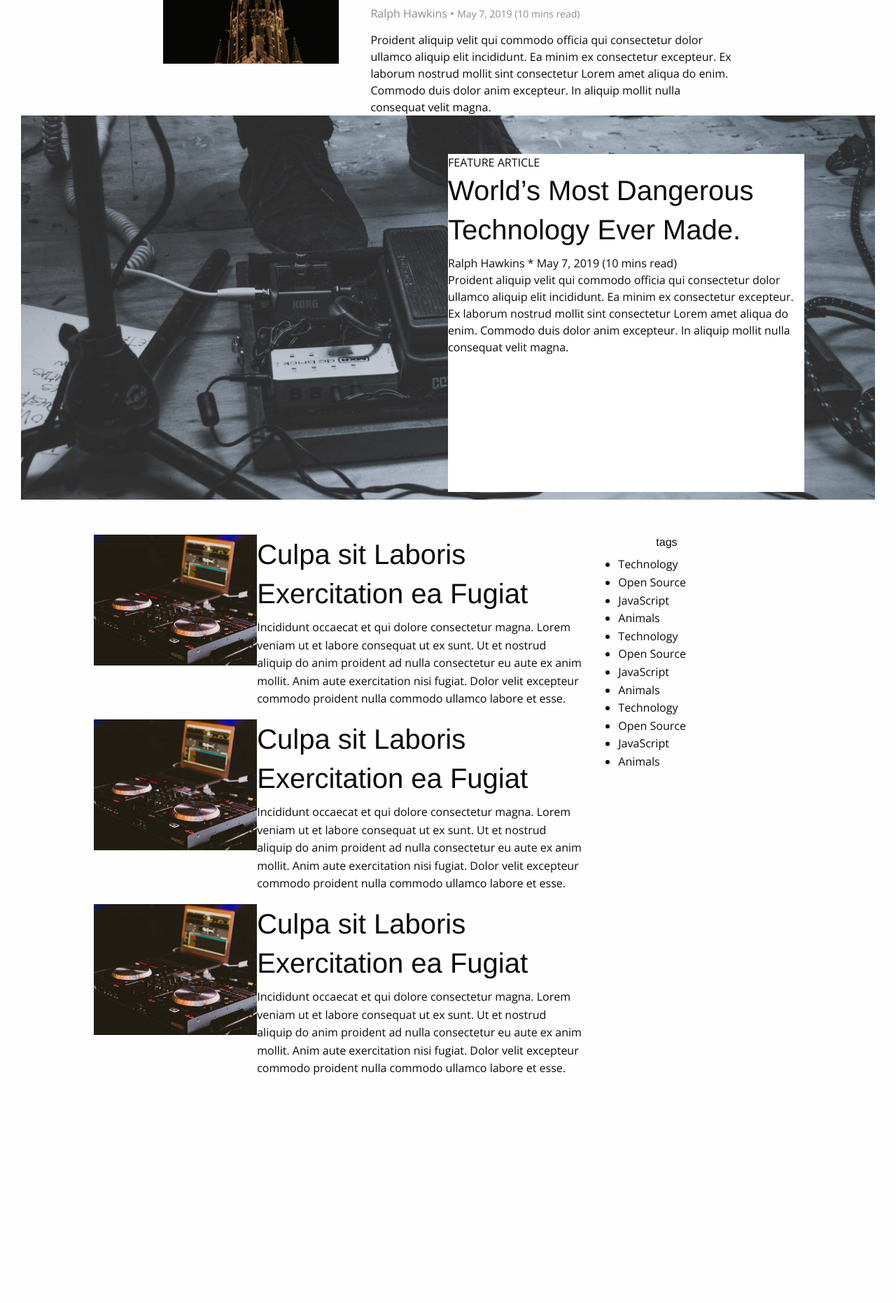
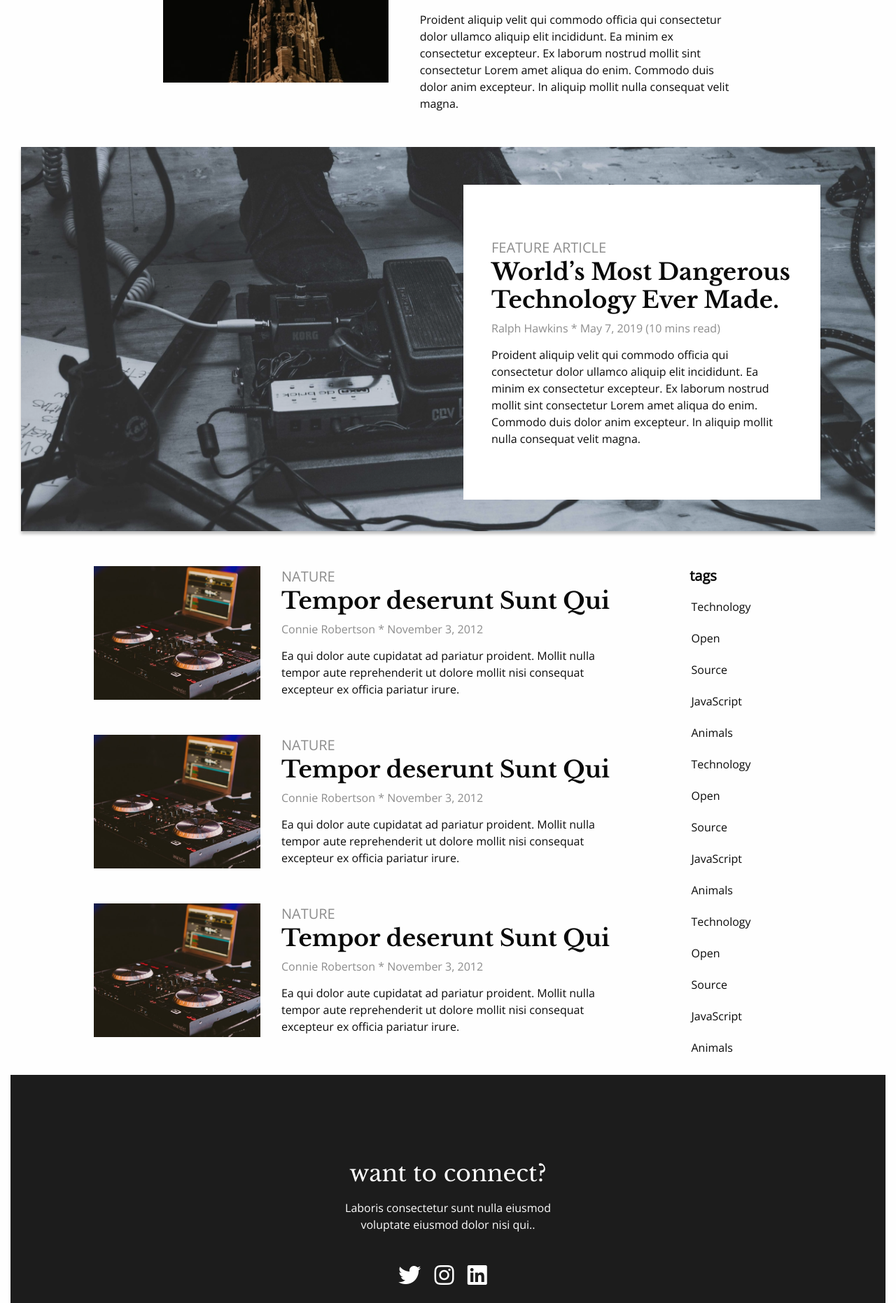
Before and after one commit to agentur22/pavic, a PHP site: page / in a window 1280 px wide. Shown: the part 1698-3560 px from the top of the page at 70% size. Before the commit the page ends 3234 px from the top, so only its background shows below. Run offline with PHP 8.4, Linux system fonts and the light colour scheme.

Commit message:
finish html and css for home page

```diff
--- a/web/assets/css/style.css
+++ b/web/assets/css/style.css
@@ -106,26 +106,36 @@
 }
 
 .hero-section,
-.featured-article {
+.feature-article {
     position: relative;
     margin-bottom: 50px;
 }
 
-.hero-section img {
+.hero-section img,
+.feature-article img {
     width: 100%;
     height: auto;
     z-index: 1;
     box-shadow: 0px 4px 4px 0px rgba(0, 0, 0, 0.25);
 }
 
+.hero-text-box,
+.feature-text-box {
+    background: #fff;
+    position: absolute;
+    max-width: 510px;
+    padding: 75px 40px;
+    z-index: 2;
+}
+
 .hero-text-box {
-    background: #fff;
     top: 0;
     left: 45px;
-    position: absolute;
-    z-index: 2;
-    padding: 75px 40px;
-    max-width: 510px;
+}
+
+.feature-text-box {
+    top: 54px;
+    right: 78px;
 }
 
 .article .article-tag {
@@ -157,18 +167,72 @@
     margin-left: .9375rem;
 }
 
-.feature-text-box {
-    background: #fff;
-    position: absolute;
-    width: 509px;
-    height: 483px;
-    top: 0;
-    left: 50%;
-    margin: 55px 78px 55px 0;
+.brick_news_list h1,
+.tags h5 {
+    text-align: center;
+    font-family: 'Open Sans', sans-serif;
+    font-weight: 700;
 }
 
+.brick_news_list h1 {
+    font-size: 42px;
+    line-height: 57.2px;
+    text-shadow: 0px 4px 4px rgba(0, 0, 0, 0.25);
+}
 
-.brick_news_list h1,
-.tags h6{
+.feature-article,
+.recent-posts {
+    margin-top: 50px;
+}
+
+.recent-post {
+    margin-bottom: 50px;
+}
+
+.tags h5 {
+
+}
+
+.tags ul li {
+    list-style: none;
+    line-height: 45px;
+}
+
+footer {
+    background-color: #1C1C1C;
+    max-height: 425px;
+    height: 100%;
+    position: relative;
+}
+
+.footer-text-box {
+    color: #ffffff;
+    position: absolute;
+    top: 50%;
+    left: 50%;
+    transform: translate(-50%, -50%);
+}
+
+.footer-text-box h5 {
+    font-family: 'Libre Baskerville', serif;
+    font-weight: 400;
+    font-size: 33px;
+    line-height: 41px;
+    margin-bottom: 17px;
     text-align: center;
 }
+
+.footer-text-box p {
+    line-height: 24px;
+    text-align: center;
+}
+
+.social-media {
+    text-align: center;
+}
+
+.social-media a{
+    display: inline-block;
+    margin: 28px 15px 0 0;
+    color: #FFFFFF;
+}
--- a/web/index.php
+++ b/web/index.php
@@ -5,6 +5,7 @@
     <title>Pavic Docker PlayGround</title>
     <link rel="stylesheet" href="assets/css/foundation.css">
     <link rel="stylesheet" href="assets/css/style.css">
+    <link rel="stylesheet" href="https://cdnjs.cloudflare.com/ajax/libs/font-awesome/5.15.3/css/all.min.css" integrity="sha512-iBBXm8fW90+nuLcSKlbmrPcLa0OT92xO1BIsZ+ywDWZCvqsWgccV3gFoRBv0z+8dLJgyAHIhR35VZc2oM/gI1w==" crossorigin="anonymous" />
 </head>
 <body>
 <div class="grid-container">
@@ -13,12 +14,10 @@
             <div class="grid-x">
                 <div class="cell shrink">
                     <div class="logo">
-                    <img src="assets/img/logo.svg" alt="Logo" />
+                        <img src="assets/img/logo.svg" alt="Logo"/>
                     </div>
-
                 </div>
                 <div class="cell shrink">
-
                     <nav class="main-nav">
                         <ul>
                             <li><a class="active" href="#">Home</a></li>
@@ -26,9 +25,6 @@
                             <li><a href="#">About</a></li>
                         </ul>
                     </nav>
-
-
-
                 </div>
                 <div class="cell auto">
                     <div class="nav-right">
@@ -49,7 +45,8 @@
                     <div class="article-meta">Ralph Hawkins • <span>May 7, 2019 (10 mins read)</span></div>
                     <div class="article-text">Proident aliquip velit qui commodo officia qui consectetur dolor ullamco
                         aliquip elit incididunt. Ea minim ex consectetur excepteur. Ex laborum nostrud mollit sint
-                    consectetur Lorem amet aliqua do enim. Commodo duis dolor anim excepteur. In aliquip mollit nulla
+                        consectetur Lorem amet aliqua do enim. Commodo duis dolor anim excepteur. In aliquip mollit
+                        nulla
                         consequat velit magna.
                     </div>
                 </div>
@@ -61,20 +58,24 @@
         <div class="grid-container">
             <div class="grid-x">
                 <div class="cell brick_news_list large-8 large-offset-2">
-                <h1 class="border-headline">Quisque libero metus condimentum nec</h1>
+                    <h1 class="border-headline">Editor's Picks</h1>
                     <div class="news-article">
                         <div class="grid-x grid-margin-x">
-                        <div class="cell medium-6  large-4">
+                            <div class="cell medium-6  large-5">
                                 <img src="assets/img/article1.png" alt="">
                             </div>
-                        <div class="cell medium-6  large-8">
+                            <div class="cell medium-6  large-7">
                                 <div class="article">
                                     <div class="article-tag">FEATURE ARTICLE</div>
                                     <h2>World’s Most Dangerous Technology Ever Made.</h2>
-                                <div class="article-meta">Ralph Hawkins • <span>May 7, 2019 (10 mins read)</span></div>
-                                <div class="article-text">Proident aliquip velit qui commodo officia qui consectetur dolor ullamco
-                                    aliquip elit incididunt. Ea minim ex consectetur excepteur. Ex laborum nostrud mollit sint
-                                    consectetur Lorem amet aliqua do enim. Commodo duis dolor anim excepteur. In aliquip mollit nulla
+                                    <div class="article-meta">Ralph Hawkins • <span>May 7, 2019 (10 mins read)</span>
+                                    </div>
+                                    <div class="article-text">Proident aliquip velit qui commodo officia qui consectetur
+                                        dolor ullamco
+                                        aliquip elit incididunt. Ea minim ex consectetur excepteur. Ex laborum nostrud
+                                        mollit sint
+                                        consectetur Lorem amet aliqua do enim. Commodo duis dolor anim excepteur. In
+                                        aliquip mollit nulla
                                         consequat velit magna.
                                     </div>
                                 </div>
@@ -83,17 +84,21 @@
                     </div>
                     <div class="news-article">
                         <div class="grid-x grid-margin-x">
-                        <div class="cell medium-6 large-4">
+                            <div class="cell medium-6 large-5">
                                 <img src="assets/img/article2.png" alt="">
                             </div>
-                        <div class="cell medium-6 large-8">
+                            <div class="cell medium-6 large-7">
                                 <div class="article">
                                     <div class="article-tag">FEATURE ARTICLE</div>
                                     <h2>World’s Most Dangerous Technology Ever Made.</h2>
-                                <div class="article-meta">Ralph Hawkins • <span>May 7, 2019 (10 mins read)</span></div>
-                                <div class="article-text">Proident aliquip velit qui commodo officia qui consectetur dolor ullamco
-                                    aliquip elit incididunt. Ea minim ex consectetur excepteur. Ex laborum nostrud mollit sint
-                                    consectetur Lorem amet aliqua do enim. Commodo duis dolor anim excepteur. In aliquip mollit nulla
+                                    <div class="article-meta">Ralph Hawkins • <span>May 7, 2019 (10 mins read)</span>
+                                    </div>
+                                    <div class="article-text">Proident aliquip velit qui commodo officia qui consectetur
+                                        dolor ullamco
+                                        aliquip elit incididunt. Ea minim ex consectetur excepteur. Ex laborum nostrud
+                                        mollit sint
+                                        consectetur Lorem amet aliqua do enim. Commodo duis dolor anim excepteur. In
+                                        aliquip mollit nulla
                                         consequat velit magna.
                                     </div>
                                 </div>
@@ -102,27 +107,27 @@
                     </div>
                     <div class="news-article">
                         <div class="grid-x grid-margin-x">
-                        <div class="cell medium-6 large-4">
+                            <div class="cell medium-6 large-5">
                                 <img src="assets/img/article3.png" alt="">
                             </div>
-                        <div class="cell medium-6 large-8">
+                            <div class="cell medium-6 large-7">
                                 <div class="article">
                                     <div class="article-tag">FEATURE ARTICLE</div>
                                     <h2>World’s Most Dangerous Technology Ever Made.</h2>
-                                <div class="article-meta">Ralph Hawkins • <span>May 7, 2019 (10 mins read)</span></div>
-                                <div class="article-text">Proident aliquip velit qui commodo officia qui consectetur dolor ullamco
-                                    aliquip elit incididunt. Ea minim ex consectetur excepteur. Ex laborum nostrud mollit sint
-                                    consectetur Lorem amet aliqua do enim. Commodo duis dolor anim excepteur. In aliquip mollit nulla
+                                    <div class="article-meta">Ralph Hawkins • <span>May 7, 2019 (10 mins read)</span>
+                                    </div>
+                                    <div class="article-text">Proident aliquip velit qui commodo officia qui consectetur
+                                        dolor ullamco
+                                        aliquip elit incididunt. Ea minim ex consectetur excepteur. Ex laborum nostrud
+                                        mollit sint
+                                        consectetur Lorem amet aliqua do enim. Commodo duis dolor anim excepteur. In
+                                        aliquip mollit nulla
                                         consequat velit magna.
                                     </div>
                                 </div>
                             </div>
                         </div>
                     </div>
-
-                <div
-
-
                 </div>
             </div>
         </div>
@@ -130,15 +135,16 @@
 
     <section>
         <div class="grid-container">
-        <div class="featured-article">
+            <div class="feature-article">
                 <img src="assets/img/article_image.png" alt="Feature image">
-            <div class="feature-text-box">
+                <div class="feature-text-box article">
                     <div class="article-tag">FEATURE ARTICLE</div>
                     <h2>World’s Most Dangerous Technology Ever Made.</h2>
                     <div class="article-meta">Ralph Hawkins * May 7, 2019 (10 mins read)</div>
                     <div class="article-text">Proident aliquip velit qui commodo officia qui consectetur dolor ullamco
                         aliquip elit incididunt. Ea minim ex consectetur excepteur. Ex laborum nostrud mollit sint
-                    consectetur Lorem amet aliqua do enim. Commodo duis dolor anim excepteur. In aliquip mollit nulla
+                        consectetur Lorem amet aliqua do enim. Commodo duis dolor anim excepteur. In aliquip mollit
+                        nulla
                         consequat velit magna.
                     </div>
                 </div>
@@ -146,68 +152,59 @@
         </div>
     </section>
 
+    <!-- RECENT POSTS -->
     <section>
         <div class="grid-container">
-        <div class="grid-x grid-margin-x ">
-            <div class="cell medium-10 large-7 large-offset-1">
-                <div class="cell grid-x">
+            <div class="grid-x grid-margin-x recent-posts">
+                <div class="cell medium-10 large-8 large-offset-1">
+                    <div class="cell grid-x grid-margin-x recent-post">
                         <div class="cell medium-6 large-4">
                             <img src="assets/img/article2.png" alt="">
                         </div>
                         <div class="cell medium-6 large-8">
-                        <h2>
-                            Culpa sit Laboris Exercitation ea Fugiat
-                        </h2>
-                        <p>
-                            Incididunt occaecat et qui dolore consectetur magna. Lorem veniam ut et labore consequat
-                            ut
-                            ex sunt. Ut et nostrud aliquip do anim proident ad nulla consectetur eu aute ex anim
-                            mollit.
-                            Anim aute exercitation nisi fugiat. Dolor velit excepteur commodo proident nulla commodo
-                            ullamco labore et esse.
-                        </p>
+                            <div class="article">
+                                <div class="article-tag">NATURE</div>
+                                <h2>Tempor deserunt Sunt Qui</h2>
+                                <div class="article-meta">Connie Robertson * November 3, 2012</div>
+                                <div class="article-text">Ea qui dolor aute cupidatat ad pariatur proident.
+                                    Mollit nulla tempor aute reprehenderit ut dolore mollit nisi consequat excepteur ex officia pariatur irure.
                                 </div>
                             </div>
-                <div class="cell grid-x">
+                        </div>
+                    </div>
+                    <div class="cell grid-x grid-margin-x recent-post">
                         <div class="cell medium-6 large-4">
                             <img src="assets/img/article2.png" alt="">
                         </div>
                         <div class="cell medium-6 large-8">
-                        <h2>
-                            Culpa sit Laboris Exercitation ea Fugiat
-                        </h2>
-                        <p>
-                            Incididunt occaecat et qui dolore consectetur magna. Lorem veniam ut et labore consequat
-                            ut
-                            ex sunt. Ut et nostrud aliquip do anim proident ad nulla consectetur eu aute ex anim
-                            mollit.
-                            Anim aute exercitation nisi fugiat. Dolor velit excepteur commodo proident nulla commodo
-                            ullamco labore et esse.
-                        </p>
+                            <div class="article">
+                                <div class="article-tag">NATURE</div>
+                                <h2>Tempor deserunt Sunt Qui</h2>
+                                <div class="article-meta">Connie Robertson * November 3, 2012</div>
+                                <div class="article-text">Ea qui dolor aute cupidatat ad pariatur proident.
+                                    Mollit nulla tempor aute reprehenderit ut dolore mollit nisi consequat excepteur ex officia pariatur irure.
                                 </div>
                             </div>
-                <div class="cell grid-x">
+                        </div>
+                    </div>
+                    <div class="cell grid-x grid-margin-x recent-post">
                         <div class="cell medium-6 large-4">
                             <img src="assets/img/article2.png" alt="">
                         </div>
                         <div class="cell medium-6 large-8">
-                        <h2>
-                            Culpa sit Laboris Exercitation ea Fugiat
-                        </h2>
-                        <p>
-                            Incididunt occaecat et qui dolore consectetur magna. Lorem veniam ut et labore consequat
-                            ut
-                            ex sunt. Ut et nostrud aliquip do anim proident ad nulla consectetur eu aute ex anim
-                            mollit.
-                            Anim aute exercitation nisi fugiat. Dolor velit excepteur commodo proident nulla commodo
-                            ullamco labore et esse.
-                        </p>
+                            <div class="article">
+                                <div class="article-tag">NATURE</div>
+                                <h2>Tempor deserunt Sunt Qui</h2>
+                                <div class="article-meta">Connie Robertson * November 3, 2012</div>
+                                <div class="article-text">Ea qui dolor aute cupidatat ad pariatur proident.
+                                    Mollit nulla tempor aute reprehenderit ut dolore mollit nisi consequat excepteur ex officia pariatur irure.
                                 </div>
                             </div>
                         </div>
-
-            <aside class="cell medium-2 large-2 tags">
-                <h6>tags</h6>
+                    </div>
+                </div>
+                <aside class="cell medium-2 large-1 tags">
+                    <h5>tags</h5>
                     <ul>
                         <li>Technology</li>
                         <li>Open Source</li>
@@ -227,7 +224,17 @@
         </div>
     </section>
 
-
+    <footer>
+        <div class="footer-text-box">
+            <h5>want to connect?</h5>
+            <p>Laboris consectetur sunt nulla eiusmod <br /> voluptate eiusmod dolor nisi qui..</p>
+            <div class="social-media">
+                <a href="#"><i class="fab fa-2x fa-twitter"></i></a>
+                <a href="#"><i class="fab fa-2x fa-instagram"></i></a>
+                <a href="#"><i class="fab fa-2x fa-linkedin"></i></a>
+            </div>
+        </div>
+    </footer>
     <script src="../assets/js/vendor.js"></script>
     <script src="../assets/js/foundation.js"></script>
 </div>
```
Lines whose indentation alone changed are shown as unchanged.
